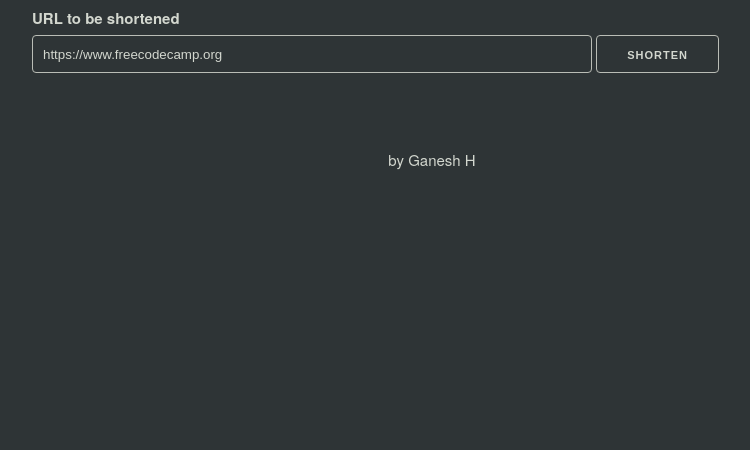
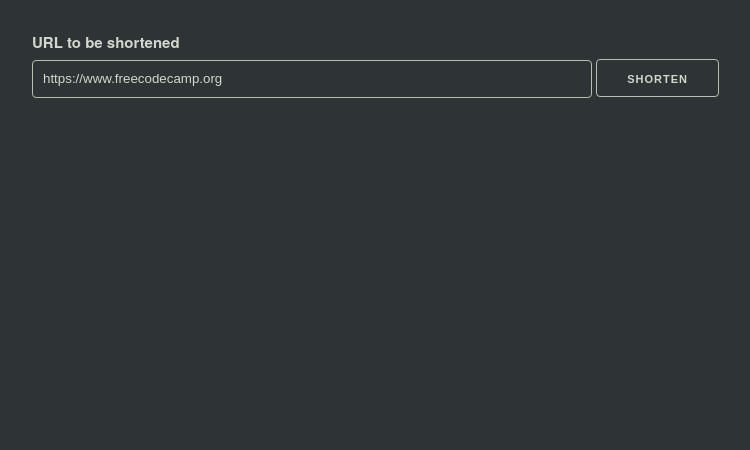
Before and after one commit to skyskyskyha/URL-Shortener-Microservice, a website: page views/index.html in a window 1280 px wide. Shown: the part 358-808 px from the top of the page, without its empty margins (208-958 px from the left). Drawn offline with Linux system fonts and the light colour scheme.

Commit message:
Update index.html

```diff
--- a/views/index.html
+++ b/views/index.html
@@ -25,6 +25,5 @@
       />
       <input type="submit" value="Shorten" />
     </form>
-    <p>by <a href="https://nesh.gq">Ganesh H</a></p>
   </body>
 </html>
```
